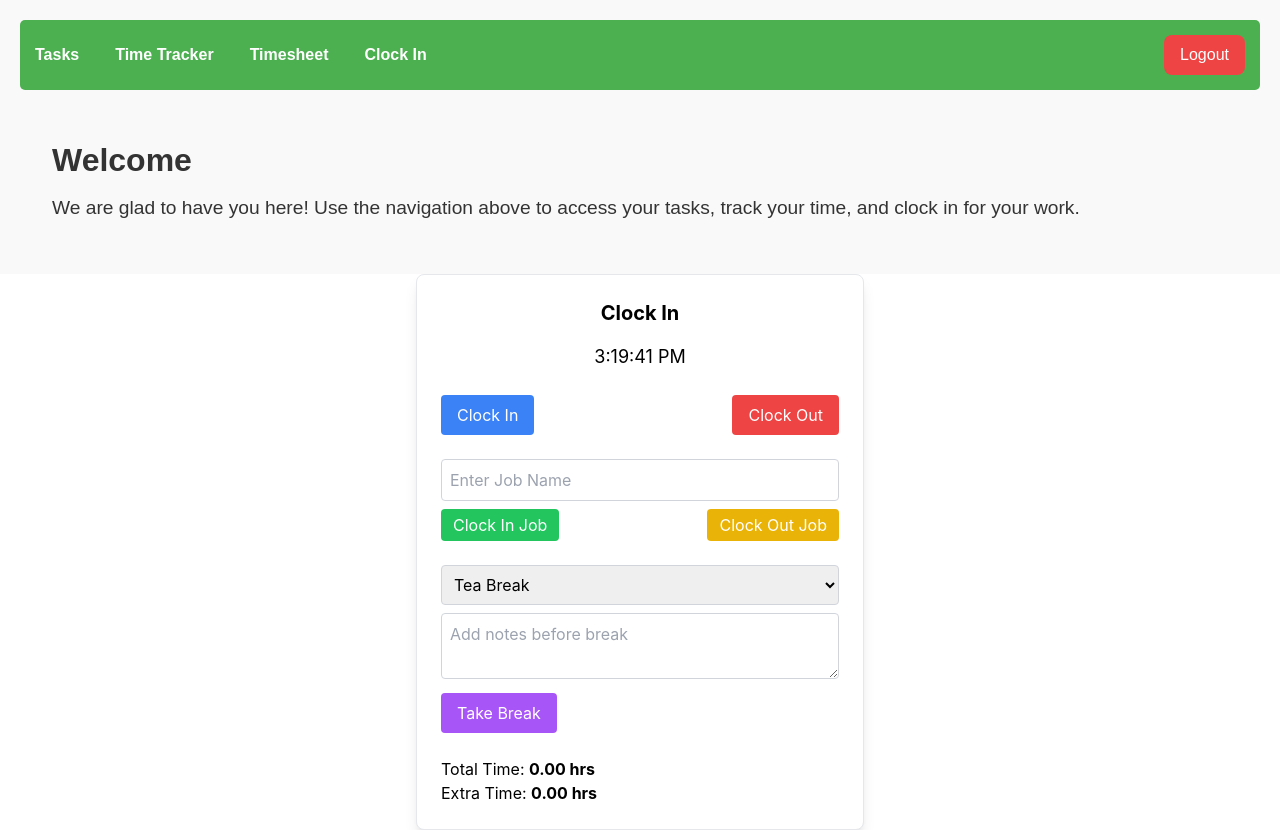
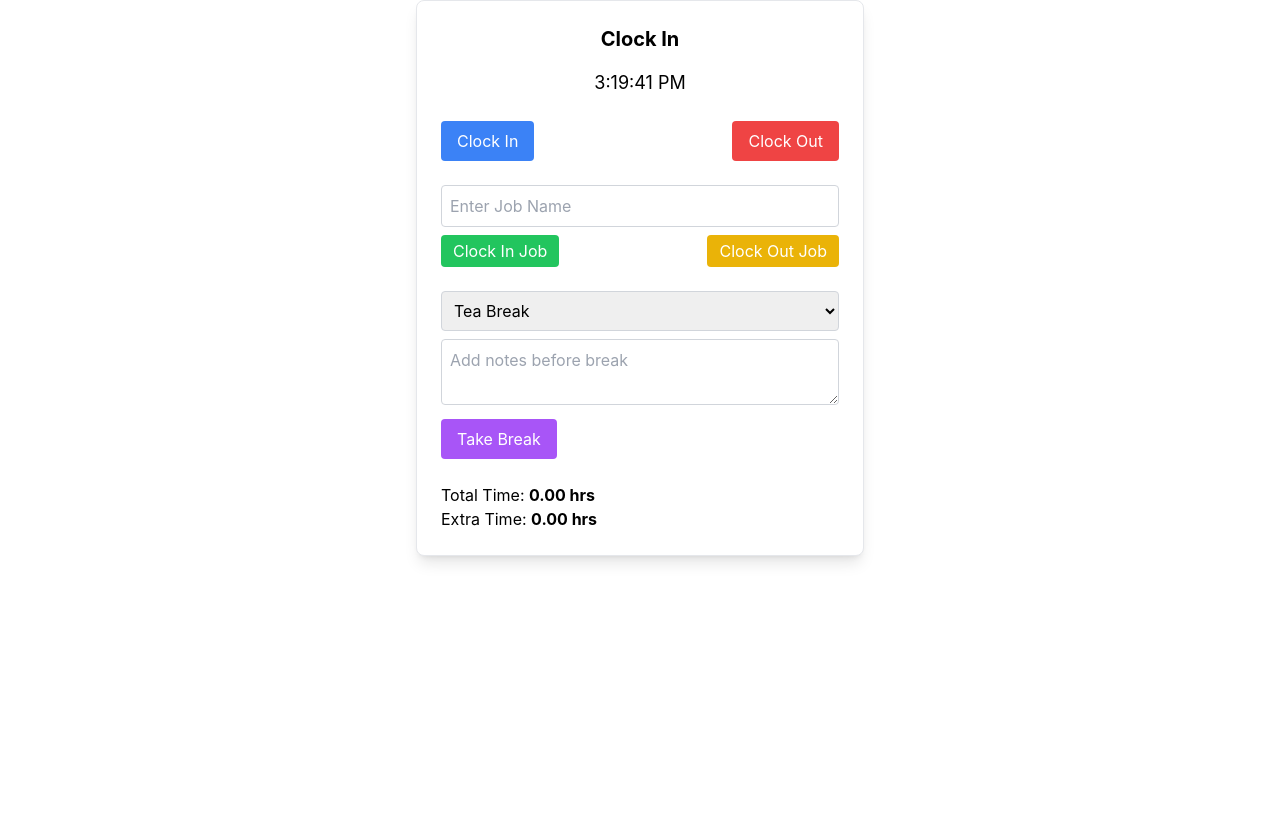
Before and after one commit to Aellun/employee-tracking-system, a React (Create React App) app in the folder employee-tracking-frontend/: page /clockin in a window 1280 px wide. After the commit the page ends 800 px from the top, so only its background shows below. Built offline with nearby package versions, Linux system fonts and the light colour scheme; sample sign-in values are in the browser's storage.

Commit message:
implemented complete dynamic login based on the user type

```diff
--- a/employee-tracking-frontend/public/css/main.css
+++ b/employee-tracking-frontend/public/css/main.css
@@ -550,28 +550,16 @@ video {
   margin-right: auto;
 }
 
-.mb-2 {
-  margin-bottom: 0.5rem;
+.mb-4 {
+  margin-bottom: 1rem;
 }
 
-.mb-3 {
-  margin-bottom: 0.75rem;
-}
-
-.mb-5 {
-  margin-bottom: 1.25rem;
+.mt-1 {
+  margin-top: 0.25rem;
 }
 
 .mt-2 {
   margin-top: 0.5rem;
-}
-
-.mt-3 {
-  margin-top: 0.75rem;
-}
-
-.mt-5 {
-  margin-top: 1.25rem;
 }
 
 .mt-4 {
@@ -582,14 +570,6 @@ video {
   margin-top: 1.5rem;
 }
 
-.ml-2 {
-  margin-left: 0.5rem;
-}
-
-.mt-1 {
-  margin-top: 0.25rem;
-}
-
 .block {
   display: block;
 }
@@ -598,8 +578,8 @@ video {
   display: flex;
 }
 
-.h-4 {
-  height: 1rem;
+.h-screen {
+  height: 100vh;
 }
 
 .min-h-screen {
@@ -610,12 +590,16 @@ video {
   width: 100%;
 }
 
-.w-4 {
-  width: 1rem;
+.max-w-md {
+  max-width: 28rem;
 }
 
-.max-w-md {
-  max-width: 28rem;
+.flex-grow {
+  flex-grow: 1;
+}
+
+.flex-col {
+  flex-direction: column;
 }
 
 .items-center {
@@ -636,12 +620,6 @@ video {
   margin-left: calc(1rem * calc(1 - var(--tw-space-x-reverse)));
 }
 
-.space-y-4 > :not([hidden]) ~ :not([hidden]) {
-  --tw-space-y-reverse: 0;
-  margin-top: calc(1rem * calc(1 - var(--tw-space-y-reverse)));
-  margin-bottom: calc(1rem * var(--tw-space-y-reverse));
-}
-
 .space-y-6 > :not([hidden]) ~ :not([hidden]) {
   --tw-space-y-reverse: 0;
   margin-top: calc(1.5rem * calc(1 - var(--tw-space-y-reverse)));
@@ -652,10 +630,6 @@ video {
   --tw-space-y-reverse: 0;
   margin-top: calc(2rem * calc(1 - var(--tw-space-y-reverse)));
   margin-bottom: calc(2rem * var(--tw-space-y-reverse));
-}
-
-.rounded-md {
-  border-radius: 0.375rem;
 }
 
 .rounded {
@@ -680,9 +654,19 @@ video {
   background-color: rgb(59 130 246 / var(--tw-bg-opacity));
 }
 
+.bg-blue-600 {
+  --tw-bg-opacity: 1;
+  background-color: rgb(37 99 235 / var(--tw-bg-opacity));
+}
+
 .bg-gray-100 {
   --tw-bg-opacity: 1;
   background-color: rgb(243 244 246 / var(--tw-bg-opacity));
+}
+
+.bg-gray-800 {
+  --tw-bg-opacity: 1;
+  background-color: rgb(31 41 55 / var(--tw-bg-opacity));
 }
 
 .bg-green-500 {
@@ -690,9 +674,19 @@ video {
   background-color: rgb(34 197 94 / var(--tw-bg-opacity));
 }
 
+.bg-purple-500 {
+  --tw-bg-opacity: 1;
+  background-color: rgb(168 85 247 / var(--tw-bg-opacity));
+}
+
 .bg-red-500 {
   --tw-bg-opacity: 1;
   background-color: rgb(239 68 68 / var(--tw-bg-opacity));
+}
+
+.bg-white {
+  --tw-bg-opacity: 1;
+  background-color: rgb(255 255 255 / var(--tw-bg-opacity));
 }
 
 .bg-yellow-500 {
@@ -700,36 +694,12 @@ video {
   background-color: rgb(234 179 8 / var(--tw-bg-opacity));
 }
 
-.bg-purple-500 {
-  --tw-bg-opacity: 1;
-  background-color: rgb(168 85 247 / var(--tw-bg-opacity));
-}
-
-.bg-white {
-  --tw-bg-opacity: 1;
-  background-color: rgb(255 255 255 / var(--tw-bg-opacity));
-}
-
-.bg-blue-600 {
-  --tw-bg-opacity: 1;
-  background-color: rgb(37 99 235 / var(--tw-bg-opacity));
-}
-
-.bg-gray-800 {
-  --tw-bg-opacity: 1;
-  background-color: rgb(31 41 55 / var(--tw-bg-opacity));
-}
-
 .p-2 {
   padding: 0.5rem;
 }
 
-.p-3 {
-  padding: 0.75rem;
-}
-
-.p-5 {
-  padding: 1.25rem;
+.p-4 {
+  padding: 1rem;
 }
 
 .p-6 {
@@ -764,9 +734,24 @@ video {
   text-align: center;
 }
 
+.text-2xl {
+  font-size: 1.5rem;
+  line-height: 2rem;
+}
+
+.text-3xl {
+  font-size: 1.875rem;
+  line-height: 2.25rem;
+}
+
 .text-lg {
   font-size: 1.125rem;
   line-height: 1.75rem;
+}
+
+.text-sm {
+  font-size: 0.875rem;
+  line-height: 1.25rem;
 }
 
 .text-xl {
@@ -774,50 +759,12 @@ video {
   line-height: 1.75rem;
 }
 
-.text-2xl {
-  font-size: 1.5rem;
-  line-height: 2rem;
-}
-
-.text-sm {
-  font-size: 0.875rem;
-  line-height: 1.25rem;
-}
-
-.text-3xl {
-  font-size: 1.875rem;
-  line-height: 2.25rem;
-}
-
 .font-bold {
   font-weight: 700;
 }
 
-.font-semibold {
-  font-weight: 600;
-}
-
 .font-medium {
   font-weight: 500;
-}
-
-.lowercase {
-  text-transform: lowercase;
-}
-
-.text-white {
-  --tw-text-opacity: 1;
-  color: rgb(255 255 255 / var(--tw-text-opacity));
-}
-
-.text-blue-600 {
-  --tw-text-opacity: 1;
-  color: rgb(37 99 235 / var(--tw-text-opacity));
-}
-
-.text-gray-600 {
-  --tw-text-opacity: 1;
-  color: rgb(75 85 99 / var(--tw-text-opacity));
 }
 
 .text-gray-700 {
@@ -835,6 +782,17 @@ video {
   color: rgb(239 68 68 / var(--tw-text-opacity));
 }
 
+.text-white {
+  --tw-text-opacity: 1;
+  color: rgb(255 255 255 / var(--tw-text-opacity));
+}
+
+.shadow {
+  --tw-shadow: 0 1px 3px 0 rgb(0 0 0 / 0.1), 0 1px 2px -1px rgb(0 0 0 / 0.1);
+  --tw-shadow-colored: 0 1px 3px 0 var(--tw-shadow-color), 0 1px 2px -1px var(--tw-shadow-color);
+  box-shadow: var(--tw-ring-offset-shadow, 0 0 #0000), var(--tw-ring-shadow, 0 0 #0000), var(--tw-shadow);
+}
+
 .shadow-lg {
   --tw-shadow: 0 10px 15px -3px rgb(0 0 0 / 0.1), 0 4px 6px -4px rgb(0 0 0 / 0.1);
   --tw-shadow-colored: 0 10px 15px -3px var(--tw-shadow-color), 0 4px 6px -4px var(--tw-shadow-color);
@@ -845,6 +803,14 @@ video {
   --tw-shadow: 0 4px 6px -1px rgb(0 0 0 / 0.1), 0 2px 4px -2px rgb(0 0 0 / 0.1);
   --tw-shadow-colored: 0 4px 6px -1px var(--tw-shadow-color), 0 2px 4px -2px var(--tw-shadow-color);
   box-shadow: var(--tw-ring-offset-shadow, 0 0 #0000), var(--tw-ring-shadow, 0 0 #0000), var(--tw-shadow);
+}
+
+.transition {
+  transition-property: color, background-color, border-color, text-decoration-color, fill, stroke, opacity, box-shadow, transform, filter, -webkit-backdrop-filter;
+  transition-property: color, background-color, border-color, text-decoration-color, fill, stroke, opacity, box-shadow, transform, filter, backdrop-filter;
+  transition-property: color, background-color, border-color, text-decoration-color, fill, stroke, opacity, box-shadow, transform, filter, backdrop-filter, -webkit-backdrop-filter;
+  transition-timing-function: cubic-bezier(0.4, 0, 0.2, 1);
+  transition-duration: 150ms;
 }
 
 .transition-all {
@@ -996,11 +962,6 @@ video {
   background-color: rgb(185 28 28 / var(--tw-bg-opacity));
 }
 
-.hover\:text-blue-500:hover {
-  --tw-text-opacity: 1;
-  color: rgb(59 130 246 / var(--tw-text-opacity));
-}
-
 .hover\:text-yellow-300:hover {
   --tw-text-opacity: 1;
   color: rgb(253 224 71 / var(--tw-text-opacity));
@@ -1030,8 +991,3 @@ video {
   --tw-ring-opacity: 1;
   --tw-ring-color: rgb(59 130 246 / var(--tw-ring-opacity));
 }
-
-.disabled\:bg-gray-300:disabled {
-  --tw-bg-opacity: 1;
-  background-color: rgb(209 213 219 / var(--tw-bg-opacity));
-}
--- a/employee-tracking-frontend/src/App.js
+++ b/employee-tracking-frontend/src/App.js
@@ -1,12 +1,10 @@
 import React, { useState } from 'react';
 import { BrowserRouter as Router, Route, Routes, Navigate } from 'react-router-dom';
 import { AuthProvider, useAuth } from './AuthProvider'; // Import the AuthProvider
-import Navbar from './components/Navbar';
 import Login from './components/Login';
 import TasksPage from './pages/TasksPage';
 import TimeTrackerPage from './pages/TimeTrackerPage';
 import TimesheetPage from './pages/TimesheetPage';
-import AdminNavbar from './components/AdminNavbar';
 import EmployeesPage from './pages/EmployeesPage';
 import ProjectsPage from './pages/ProjectsPage';
 import ReportsPage from './pages/ReportsPage';
@@ -14,7 +12,6 @@ import HomePage from './pages/HomePage'; // Home page for employees
 import AdminHomePage from './pages/AdminHomePage'; // Admin home page
 import TimeClock from './components/TimeClock';
 import AdminTasksPage from './pages/AdminTasksPage';
-
 function App() {
   const [isTimeClockOpen, setIsTimeClockOpen] = useState(false); // State to manage Time Clock visibility
   const { token, isAdmin } = useAuth(); // Get auth values from context
@@ -22,14 +19,12 @@ function App() {
   return (
     <Router>
       <div>
-        {/* Only show Navbar or AdminNavbar if the user is logged in */}
-        {token && (window.location.pathname.startsWith('/admin') ? <AdminNavbar /> : <Navbar />)}
-
         {/* Render the Time Clock window conditionally */}
         {isTimeClockOpen && (
           <TimeClock onClose={() => setIsTimeClockOpen(false)} /> // Pass the close function as a prop
         )}
 
+        {/* Routes for your application */}
         <Routes>
           {/* If not logged in, redirect to login page */}
           <Route path="/" element={token ? <Navigate to={isAdmin ? "/admin" : "/HomePage"} /> : <Login />} />
@@ -41,6 +36,7 @@ function App() {
           <Route path="/timesheet" element={token ? <TimesheetPage /> : <Navigate to="/" />} />
           <Route path="/clockin" element={token ? <TimeClock /> : <Navigate to="/" />} />
 
+          {/* Admin Routes */}
           {isAdmin && (
             <>
               <Route path="/admin" element={token ? <AdminHomePage /> : <Navigate to="/" />} />
--- a/employee-tracking-frontend/src/AuthProvider.js
+++ b/employee-tracking-frontend/src/AuthProvider.js
@@ -4,15 +4,17 @@ const AuthContext = createContext();
 
 export const AuthProvider = ({ children }) => {
   const [isAdmin, setIsAdmin] = useState(false);
-  const token = localStorage.getItem('token') || null;
+  const [token, setToken] = useState(localStorage.getItem('token') || null); // Store token in state
 
   const login = (userData) => {
     localStorage.setItem('token', userData.token);
-    setIsAdmin(userData.is_admin);  // Set admin status based on backend response
+    setToken(userData.token); // Set token in state
+    setIsAdmin(userData.is_admin); // Set admin status based on backend response
   };
 
   const logout = () => {
     localStorage.removeItem('token');
+    setToken(null); // Clear token from state
     setIsAdmin(false);
   };
 
--- a/employee-tracking-frontend/src/components/AdminNavbar.js
+++ /dev/null
@@ -1,35 +0,0 @@
-import React from 'react';
-import { Link, useNavigate } from 'react-router-dom';
-import { useAuth } from '../AuthProvider'; // Import useAuth to access logout and token
-
-const AdminNavbar = () => {
-  const { logout, token } = useAuth(); // Destructure logout and token from useAuth
-  const navigate = useNavigate();
-
-  const handleLogout = () => {
-    logout(); // Call logout function
-    navigate('/'); // Redirect to login page after logging out
-  };
-
-  return (
-    <nav className="navbar flex justify-between items-center px-4 py-2 bg-gray-800 text-white">
-      <ul className="flex space-x-4">
-        <li><Link to="/admin/employees" className="hover:text-yellow-300">Employees</Link></li>
-        <li><Link to="/admin/projects" className="hover:text-yellow-300">Projects</Link></li>
-        <li><Link to="/admin/reports" className="hover:text-yellow-300">Reports</Link></li>
-      </ul>
-
-      {/* Logout button will appear if the user is logged in (token exists) */}
-      {token && (
-        <button
-          onClick={handleLogout}
-          className="bg-red-500 px-4 py-2 rounded-lg hover:bg-red-700 transition-all"
-        >
-          Logout
-        </button>
-      )}
-    </nav>
-  );
-};
-
-export default AdminNavbar;
--- a/employee-tracking-frontend/src/components/Navbar.js
+++ /dev/null
@@ -1,47 +0,0 @@
-import React from 'react';
-import { Link, useNavigate } from 'react-router-dom';
-import '../css/HomePage.css';
-import { useAuth } from '../AuthProvider'; // Import useAuth to access logout and token
-
-const HomePage = () => {
-  const { logout, token } = useAuth(); // Destructure logout and token from useAuth
-  const navigate = useNavigate();
-
-  const handleLogout = () => {
-    logout(); // Call logout function
-    navigate('/'); // Redirect to login page after logging out
-  };
-
-  return (
-    <div className="home-page">
-      <nav className="navbar flex justify-between items-center px-4 py-2 bg-blue-600 text-white">
-        <ul className="flex space-x-4">
-          <li><Link to="/tasks" className="hover:text-yellow-300">Tasks</Link></li>
-          <li><Link to="/track" className="hover:text-yellow-300">Time Tracker</Link></li>
-          <li><Link to="/timesheet" className="hover:text-yellow-300">Timesheet</Link></li>
-          <li><Link to="/clockin" className="hover:text-yellow-300">Clock In</Link></li>
-        </ul>
-
-        {/* Logout button will appear if the user is logged in (token exists) */}
-        {token && (
-          <button
-            onClick={handleLogout}
-            className="bg-red-500 px-4 py-2 rounded-lg hover:bg-red-700 transition-all"
-          >
-            Logout
-          </button>
-        )}
-      </nav>
-
-      <div className="content p-8">
-        <h1 className="text-3xl font-bold">Welcome</h1>
-        <p className="mt-4 text-lg">
-          We are glad to have you here! Use the navigation above to access your tasks, track your time, and clock in for your work.
-        </p>
-        {/* Add any additional information or links you want to show on the home page */}
-      </div>
-    </div>
-  );
-};
-
-export default HomePage;
--- a/employee-tracking-frontend/src/css/HomePage.css
+++ b/employee-tracking-frontend/src/css/HomePage.css
@@ -1,46 +1,17 @@
-.home-page {
-    font-family: Arial, sans-serif; /* Change font as needed */
-    padding: 20px;
-    background-color: #f9f9f9; /* Light background color */
-    color: #333; /* Dark text color */
-  }
+/* HomePage.css */
 
-  .navbar {
-    background-color: #4CAF50; /* Green background for navbar */
-    padding: 15px;
-    border-radius: 5px;
-  }
+/* This class can be used to adjust the height of the content area */
+.content {
+  min-height: calc(100vh - 4rem); /* Adjust according to the height of your navbar */
+}
 
-  .navbar ul {
-    list-style-type: none;
-    padding: 0;
-    margin: 0;
-    display: flex; /* Use flexbox for horizontal alignment */
-    gap: 20px; /* Space between links */
-  }
+/* Optional: Customize the welcome heading */
+.welcome-heading {
+  font-size: 2.5rem; /* You can adjust the font size */
+}
 
-  .navbar li {
-    display: inline; /* Display list items inline */
-  }
-
-  .navbar a {
-    color: white; /* White text color for links */
-    text-decoration: none; /* Remove underline from links */
-    font-weight: bold; /* Make text bold */
-  }
-
-  .navbar a:hover {
-    text-decoration: underline; /* Underline links on hover */
-  }
-
-  .content {
-    margin-top: 20px; /* Space between navbar and content */
-  }
-
-  .content h1 {
-    font-size: 2em; /* Larger font for heading */
-  }
-
-  .content p {
-    font-size: 1.2em; /* Slightly larger text for paragraph */
-  }
+/* Optional: Customize the paragraph text */
+.welcome-text {
+  font-size: 1.125rem; /* You can adjust the font size */
+  line-height: 1.6; /* Adjust line height for better readability */
+}
--- a/employee-tracking-frontend/src/pages/HomePage.js
+++ b/employee-tracking-frontend/src/pages/HomePage.js
@@ -1,10 +1,50 @@
 import React from 'react';
+import { Link, useNavigate } from 'react-router-dom';
+import { useAuth } from '../AuthProvider'; // Import useAuth to access logout and token
+import '../css/HomePage.css'; // Import custom CSS if needed
 
 const HomePage = () => {
+  const { logout, token } = useAuth(); // Destructure logout and token from useAuth
+  const navigate = useNavigate();
+
+  const handleLogout = () => {
+    logout(); // Call logout function
+    navigate('/'); // Redirect to login page after logging out
+  };
+
   return (
-    <div>
-      <h1>Welcome</h1>
-      {/* Add any other information or links you want to show on the home page */}
+    <div className="flex flex-col h-screen bg-gray-100">
+      {/* Navbar at the top */}
+      <nav className="navbar flex justify-between items-center px-4 py-2 bg-blue-600 text-white">
+        <h1 className="text-xl font-bold">Employee Tracking System</h1>
+        {/* Logout button will appear if the user is logged in (token exists) */}
+
+        <ul className="flex space-x-4">
+          <li><Link to="/tasks" className="hover:text-yellow-300">Tasks</Link></li>
+          <li><Link to="/track" className="hover:text-yellow-300">Time Tracker</Link></li>
+          <li><Link to="/timesheet" className="hover:text-yellow-300">Timesheet</Link></li>
+          <li><Link to="/clockin" className="hover:text-yellow-300">Clock In</Link></li>
+        </ul>
+        {token && (
+          <button
+            onClick={handleLogout}
+            className="bg-red-500 px-4 py-2 rounded-lg hover:bg-red-700 transition-all"
+          >
+            Logout
+          </button>
+        )}
+      </nav>
+
+
+
+      {/* Content Section */}
+      <main className="flex-grow p-8">
+        <h1 className="text-3xl font-bold">Welcome</h1>
+        <p className="mt-4 text-lg">
+          We are glad to have you here! Use the navigation above to access your tasks, track your time, and clock in for your work.
+        </p>
+        {/* Add any additional information or links you want to show on the home page */}
+      </main>
     </div>
   );
 };
```
Also changed, not shown: employee-tracking-frontend/src/components/Login.js (+8 -6 lines), employee-tracking-frontend/src/pages/AdminHomePage.js (+40 -3 lines), 1 other file (tests, documents, lock files or other folders).
